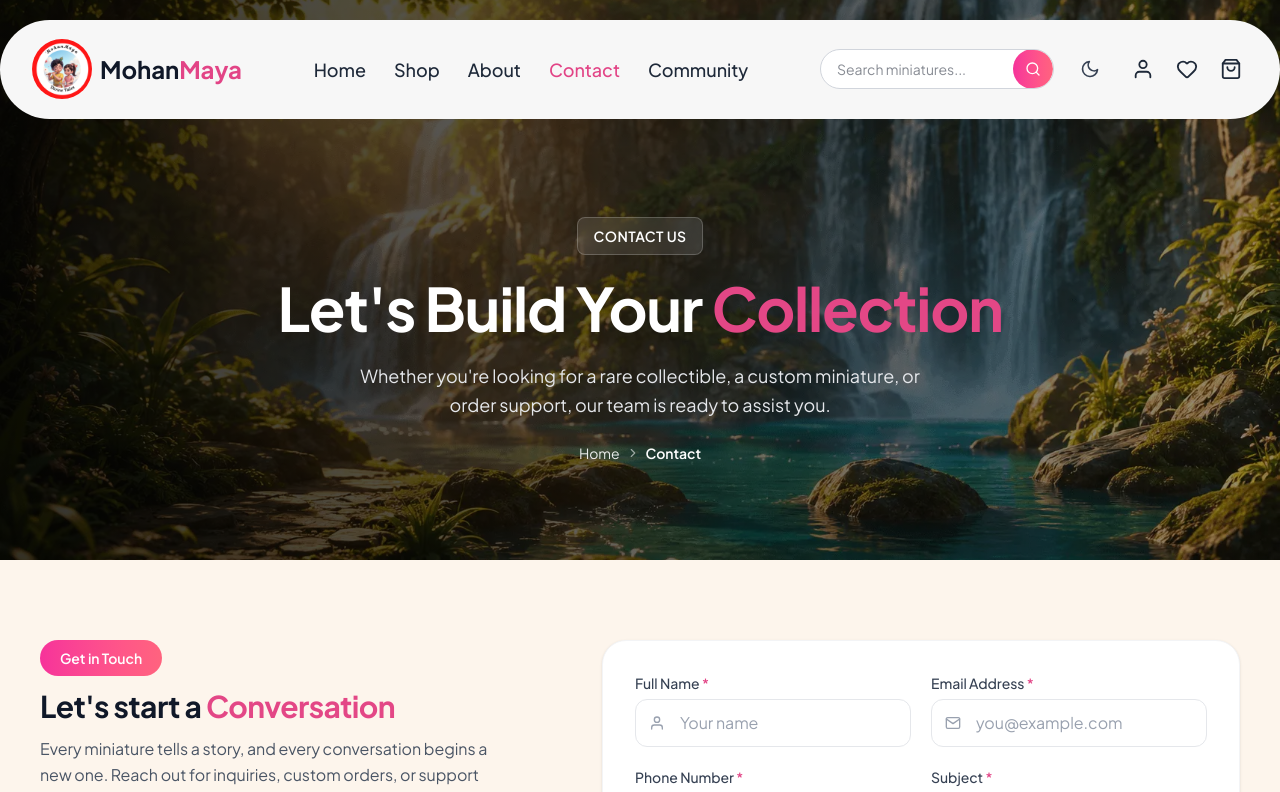
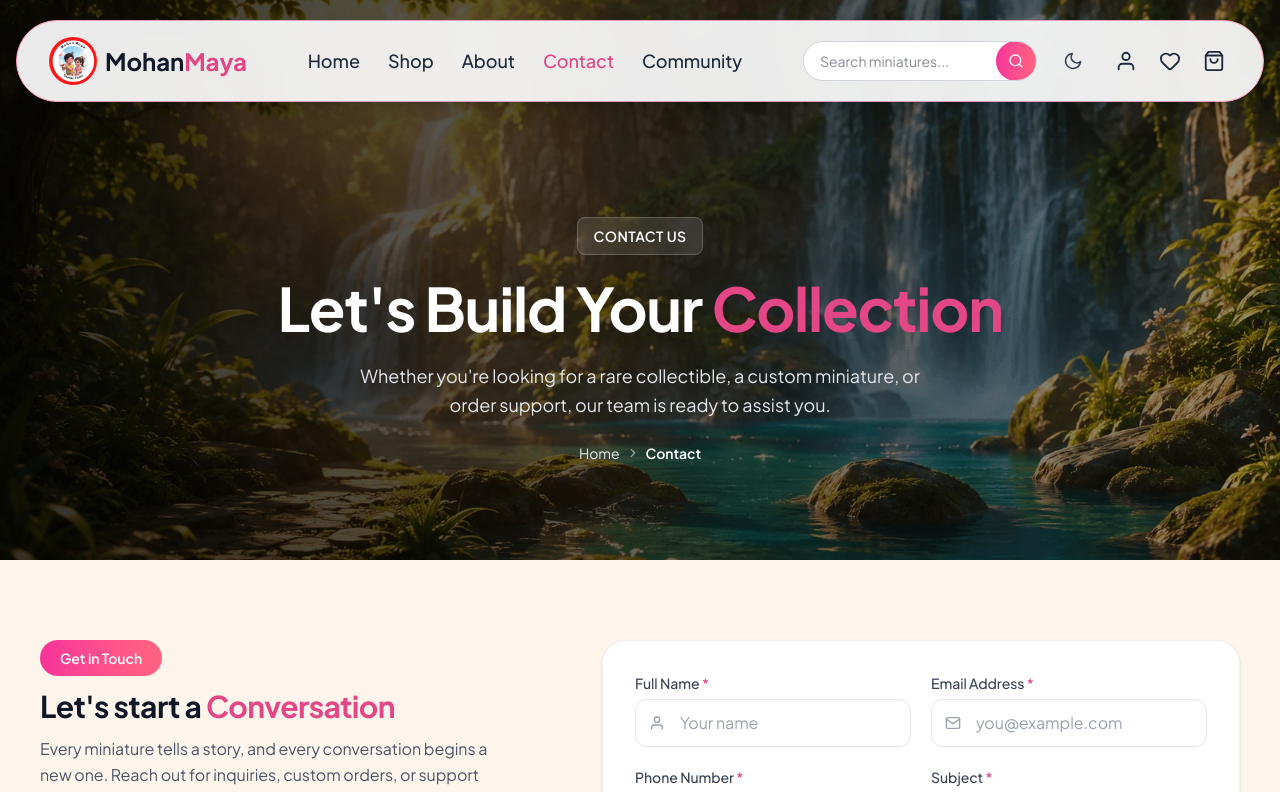
Before and after one commit to ujjawalpaawani04/MM-Project, a React (Vite) app in the folder Frontend/: page /contact in a window 1280 px wide. Shown: the top 792 px of the page. Built offline with nearby package versions, Linux system fonts and the light colour scheme.

Commit message:
fix the header issue on screen

```diff
--- a/Frontend/src/components/website/Header.jsx
+++ b/Frontend/src/components/website/Header.jsx
@@ -151,36 +151,37 @@ const Header = () => {
   };
 
   return (
-    <header className="container  mx-auto  bg-ink-50 dark:bg-slate-900 xl:fixed top-5 left-1/2 xl:-translate-x-1/2 xl:rounded-full z-[999]  theme-surface">
+    <>
+    <header className="sticky top-0 z-[999] w-full theme-surface bg-ink-50/95 dark:bg-slate-900/95 backdrop-blur-md border-b border-brand-200/70 dark:border-slate-700 xl:fixed xl:top-5 xl:left-1/2 xl:-translate-x-1/2 xl:w-[calc(100%-2rem)] xl:max-w-7xl xl:rounded-full xl:border xl:border-brand-300 xl:shadow-xl transition-colors">
       <a
         href="#main-content"
         className="sr-only focus:not-sr-only focus:absolute focus:left-4 focus:top-2 focus:z-50 focus:bg-brand-500 focus:text-white focus:px-4 focus:py-2 focus:rounded-lg"
       >
         Skip to content
       </a>
-      <div className=" mx-auto px-4 sm:px-6 lg:px-8 py-3">
-        <div className="flex items-center justify-between gap-4">
+      <div className="mx-auto w-full max-w-7xl px-4 sm:px-6 lg:px-8">
+        <div className="flex items-center justify-between gap-2 sm:gap-4 h-16 lg:h-20">
           {/* Logo */}
-          <Link to="/" className="flex items-center gap-2 shrink-0" aria-label="Mohan Maya home">
+          <Link to="/" className="flex items-center gap-2 shrink-0 min-w-0" aria-label="Mohan Maya home">
             <img
               src={logo}
               alt="Mohan Maya logo"
-              className="w-15 h-15 object-contain rounded-full"
+              className="h-10 w-10 sm:h-11 sm:w-11 lg:h-12 lg:w-12 object-contain rounded-full shrink-0"
             />
-            <span className="hidden sm:block font-bold text-2xl text-gray-900 dark:text-white">
+            <span className=" sm:block font-bold text-lg sm:text-xl lg:text-2xl text-gray-900 dark:text-white whitespace-nowrap">
               Mohan<span className="text-brand-500">Maya</span>
             </span>
           </Link>
 
           {/* Navigation */}
-          <nav className="hidden lg:flex items-center gap-7" aria-label="Primary">
+          <nav className="hidden lg:flex items-center gap-5 xl:gap-7" aria-label="Primary">
             {navLinks.map((item) => (
               <NavLink
                 key={item.path}
                 to={item.path}
                 end={item.path === "/"}
                 className={({ isActive }) =>
-                  `text-[18px] font-medium transition-colors duration-300 ${
+                  `text-[15px] xl:text-[18px] font-medium whitespace-nowrap transition-colors duration-300 ${
                     isActive
                       ? "text-brand-500"
                       : "text-gray-800 dark:text-gray-200 hover:text-brand-500"
@@ -193,7 +194,7 @@ const Header = () => {
           </nav>
 
           {/* Right Section */}
-          <div className="flex items-center gap-3 sm:gap-4">
+          <div className="flex items-center gap-2 sm:gap-3 lg:gap-4 shrink-0">
             {/* Search */}
             <form
               onSubmit={handleSearch}
@@ -206,7 +207,7 @@ const Header = () => {
                 onChange={(e) => setQuery(e.target.value)}
                 placeholder="Search miniatures..."
                 aria-label="Search products"
-                className="w-40 lg:w-48 px-4 outline-none text-sm bg-transparent text-gray-900 dark:text-white"
+                className="w-36 lg:w-40 xl:w-48 px-4 outline-none text-sm bg-transparent text-gray-900 dark:text-white"
               />
               <button
                 type="submit"
@@ -325,9 +326,10 @@ const Header = () => {
           </div>
         </div>
       </div>
+    </header>
 
-      <MobileSidebar isOpen={isMenuOpen} onClose={() => setIsMenuOpen(false)} />
-    </header>
+    <MobileSidebar isOpen={isMenuOpen} onClose={() => setIsMenuOpen(false)} />
+    </>
   );
 };
 
```
